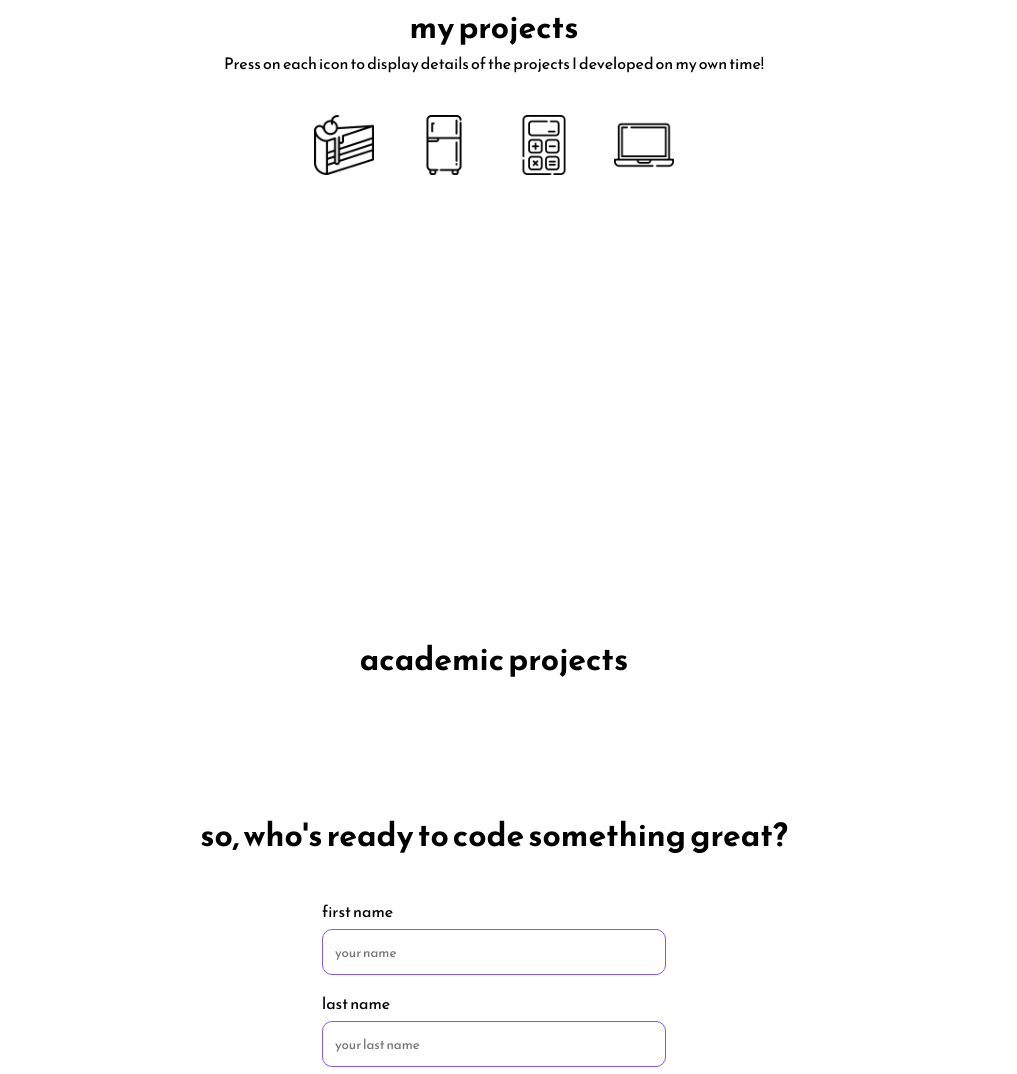
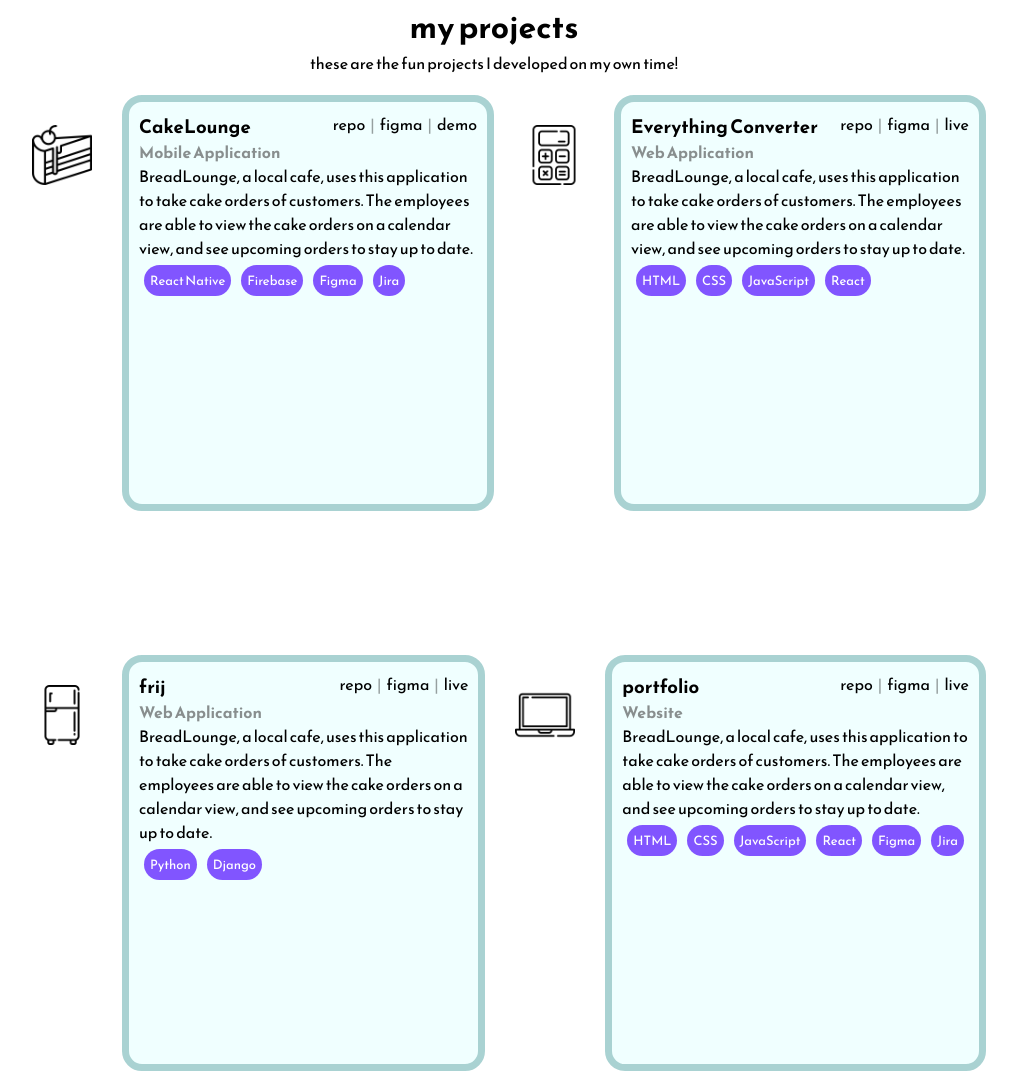
Before and after one commit to shahdk33/website-portfolio, a plain HTML site: page index.html in a window 1280 px wide. Shown: the part 2238-3312 px from the top of the page, without its empty margins (146-1163 px from the left). Drawn offline with Linux system fonts and the light colour scheme.

Commit message:
projects content - removed clicking feature

```diff
--- a/index.html
+++ b/index.html
@@ -73,29 +73,24 @@
 
             <div id="projects" class="projects">
                 <h1>my projects</h1>
-                <p> Press on each icon to display details of the projects I developed on my own time! </p>
+                <p> these are the fun projects I developed on my own time! </p>
+                <div id="projects1">
+                  <img src="images/piece-of-cake.png" style="width: 60px; height: 60px;">
 
-                <span id="projects1">
-
-
-                <!-- <h3>ordr</h3> -->
-                <div class="image-container" onclick="toggleContent(this)">
-                    <img src="images/piece-of-cake.png" style="width:60px; height: 60px;">
-                    <div class="hidden-content">
-                      <!-- Content that will appear when the image is clicked -->
+                  <div id="projectscontainer">
 
                     <div class="header">
                       <h3>CakeLounge</h3>
                       <div class="links">
-                          <p>repo</p>
+                        <a href="">repo</a>
                         <p>|</p>
-                          <p>figma</p>
+                        <a href="">figma</a>
                         <p>|</p>
-                          <p>demo</p>
+                        <a href="">demo</a>
                       </div>
                     </div>
 
-                      <p><b>Mobile Application</b></p>
+                    <p id="subtitle"><b>Mobile Application</b></p>
                     <p>BreadLounge, a local cafe, uses this application to take cake orders of customers. The employees are able to view the cake orders on a calendar view, and see upcoming orders to stay up to date.</p>
 
                     <span id="techStack">
@@ -107,97 +102,107 @@
 
 
                   </div>
+
+
+                  <img src="images/calculator.png" style="width: 60px; height: 60px;">
+
+                  <div id="projectscontainer">
+
+                    <div class="header">
+                      <h3>Everything Converter</h3>
+                      <div class="links">
+                        <a href="">repo</a>
+                        <p>|</p>
+                        <a href="">figma</a>
+                        <p>|</p>
+                        <a href="">live</a>
                       </div>
-                <!-- <a href="https://www.flaticon.com/free-icons/cake" title="cake icons" style="font-size: 5px; text-decoration: none; color: gray;">Cake icons created by Freepik - Flaticon</a> -->
+                    </div>
 
-                <!-- <h3>myFridge</h3> -->
-                <div class="image-container" onclick="toggleContent(this)">
+                    <p id="subtitle"><b>Web Application</b></p>
+                    <p>BreadLounge, a local cafe, uses this application to take cake orders of customers. The employees are able to view the cake orders on a calendar view, and see upcoming orders to stay up to date.</p>
+
+                    <span id="techStack">
+                      <p>HTML</p>
+                      <p>CSS</p>
+                      <p>JavaScript</p>
+                      <p>React</p>
+                    </span>
+
+
+                  </div>
+
+                </div>
+
+                <div id="projects1">
                   <img src="images/fridge.png" style="width: 60px; height: 60px;">
-                    <div class="hidden-content">
+
+                  <div id="projectscontainer">
+
                     <div class="header">
                       <h3>frij</h3>
                       <div class="links">
-                              <p>repo</p>
+                        <a href="">repo</a>
                         <p>|</p>
-                              <p>figma</p>
+                        <a href="">figma</a>
                         <p>|</p>
-                              <p>demo</p>
+                        <a href="">live</a>
                       </div>
-                          </div>                        <p><b>Web Application</b></p>
-                        <p>Have random ingredients in your fridge and don't know what to make out of them? frij will take your ingredients and find recipes for you to enjoy with what you have on hand.</p>
+                    </div>
+
+                    <p id="subtitle"><b>Web Application</b></p>
+                    <p>BreadLounge, a local cafe, uses this application to take cake orders of customers. The employees are able to view the cake orders on a calendar view, and see upcoming orders to stay up to date.</p>
 
                     <span id="techStack">
                       <p>Python</p>
                       <p>Django</p>
-                          <p>Jira</p>
                     </span>
+
+
+                  </div>
+
+                  <img src="images/laptop.png" style="width: 60px; height: 60px;">
+
+                  <div id="projectscontainer">
+
+                    <div class="header">
+                      <h3>portfolio</h3>
+                      <div class="links">
+                        <a href="">repo</a>
+                        <p>|</p>
+                        <a href="">figma</a>
+                        <p>|</p>
+                        <a href="">live</a>
                       </div>
                     </div>
 
-                <!-- <h3>Everything Converter</h3> -->
-                <div class="image-container" onclick="toggleContent(this)">
-                    <img src="images/calculator.png" style="width: 60px; height: 60px;">
-                    <div class="hidden-content">
-                      <!-- Content that will appear when the image is clicked -->
-                      <div class="header">
-                        <h3>Everything Converter</h3>
-                        <div class="links">
-                          <p>repo</p>
-                          <p>|</p>
-                          <p>figma</p>
-                          <p>|</p>
-                          <p>demo</p>
-                        </div>
-                      </div>                      <p><b>Web Application</b></p>
-                      <p>Convert metrics to other metrics.</p>
+                    <p id="subtitle"><b>Website</b></p>
+                    <p>BreadLounge, a local cafe, uses this application to take cake orders of customers. The employees are able to view the cake orders on a calendar view, and see upcoming orders to stay up to date.</p>
 
-                      <span id="techStack">
-                        <p>React</p>
+                    <div id="techStack">
                       <p>HTML</p>
                       <p>CSS</p>
                       <p>JavaScript</p>
-                      </span>
-                    </div>
+                      <p>React</p>
+                      <p>Figma</p>
+                      <p>Jira</p>
                     </div>
 
-                <!-- <h3>Portfolio Website</h3> -->
-                <div class="image-container" onclick="toggleContent(this)">
-                    <img src="images/laptop.png" style="width: 60px; height: 60px;">
-                    <div class="hidden-content">
-                      <!-- Content that will appear when the image is clicked -->
-                      <div class="header">
-                        <h3>portfolio</h3>
-                        <div class="links">
-                          <p>repo</p>
-                          <p>|</p>
-                          <p>figma</p>
-                          <p>|</p>
-                          <p>demo</p>
-                        </div>
-                      </div>                      <p><b>Website</b></p>
-                      <p>My own portfolio to showcase my creativity, problem solving, and application of technical skills. </p>
 
-                      <span id="techStack">
-                        <p>React</p>
-                        <p>HTML</p>
-                        <p>CSS</p>
-                        <p>JavaScript</p>
-                      </span>                    </div>
                   </div>
 
-                </span>
+                </div>
 
                 <h1>academic projects</h1>
-                <span id="projects2">
+                <p>these are some projects I worked on at Dalhousie University</p>
+                <div id="projects2">
 
-                </span>
+                </div>
 
             </div>
 
             <div id="contact" class="contact">
                 <h1>so, who's ready to code something great?</h1>
-
-
 
                 <div class="container">
                     <form action=" ">
--- a/main.css
+++ b/main.css
@@ -199,7 +199,7 @@ button:hover {
 
 #projects1{
   display: flex;
-  width: 60%;
+  width: 80%;
   height: 70vh;
   padding: 20px;
   align-content: center;
@@ -248,19 +248,22 @@ input[type=text], input[type=email], select, textarea {
 
 
 /* Styling for the hidden content */
-.hidden-content {
-  display: none;
+#projectscontainer{
   background-color:azure;
   border: solid 7px;
   border-color: rgb(169, 210, 210);
   padding: 10px;
   border-radius: 20px;
-  position: absolute;
-  width: 400%;
-  height: 40vh;
+  /* position: absolute; */
+  width: 100%;
+  height:80%;
   align-items: center;
+  justify-content: center;
 }
 
+#projects1{
+  display: flex;
+}
 /* Styling for the image container */
 .image-container {
   position: relative;
@@ -274,9 +277,11 @@ input[type=text], input[type=email], select, textarea {
 #techStack > p {
   color: white;
   background-color: #8155FF;
-  border-radius: 50px;
-  margin: 6px;
-  padding:10px;
+  border-radius: 30px;
+  padding: 6px;
+  font-size: small;
+  margin: 5px;
+
 }
 
 .header {
@@ -293,3 +298,7 @@ input[type=text], input[type=email], select, textarea {
   padding: 0 5px;
   color: rgba(0, 0, 0, 0.372);
 }
+
+#subtitle{
+  color: #3533338d;
+}
```
Lines whose indentation alone changed are shown as unchanged.
